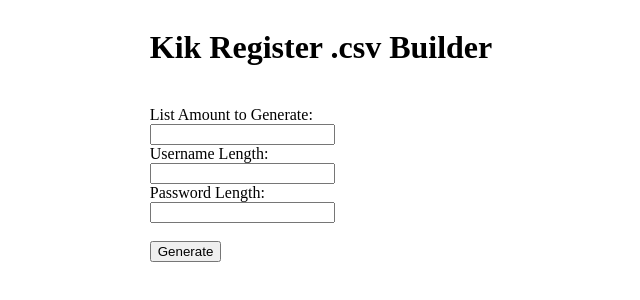
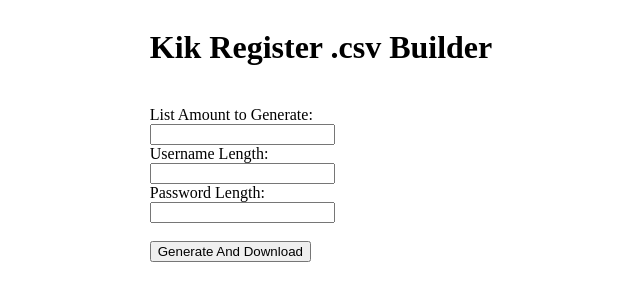
Before and after one commit to Mac0r0ni/kikKREATOR, a plain HTML site: page stuff/credential_builder2.html in a window 1280 px wide. Shown: the whole page, without its empty margins (319-959 px from the left). Drawn offline with Linux system fonts and the light colour scheme.

Commit message:
Update credential_builder2.html

```diff
--- a/stuff/credential_builder2.html
+++ b/stuff/credential_builder2.html
@@ -20,7 +20,7 @@
     <input type="text" id="usernameLength" name="usernameLength"><br>
     <label for="passwordLength">Password Length:</label><br>
     <input type="text" id="passwordLength" name="passwordLength"><br><br>
-    <button type="button" onclick="generate()">Generate</button>
+    <button type="button" onclick="generate()">Generate And Download</button>
   </form>
   <script>
     function generate() {
```
